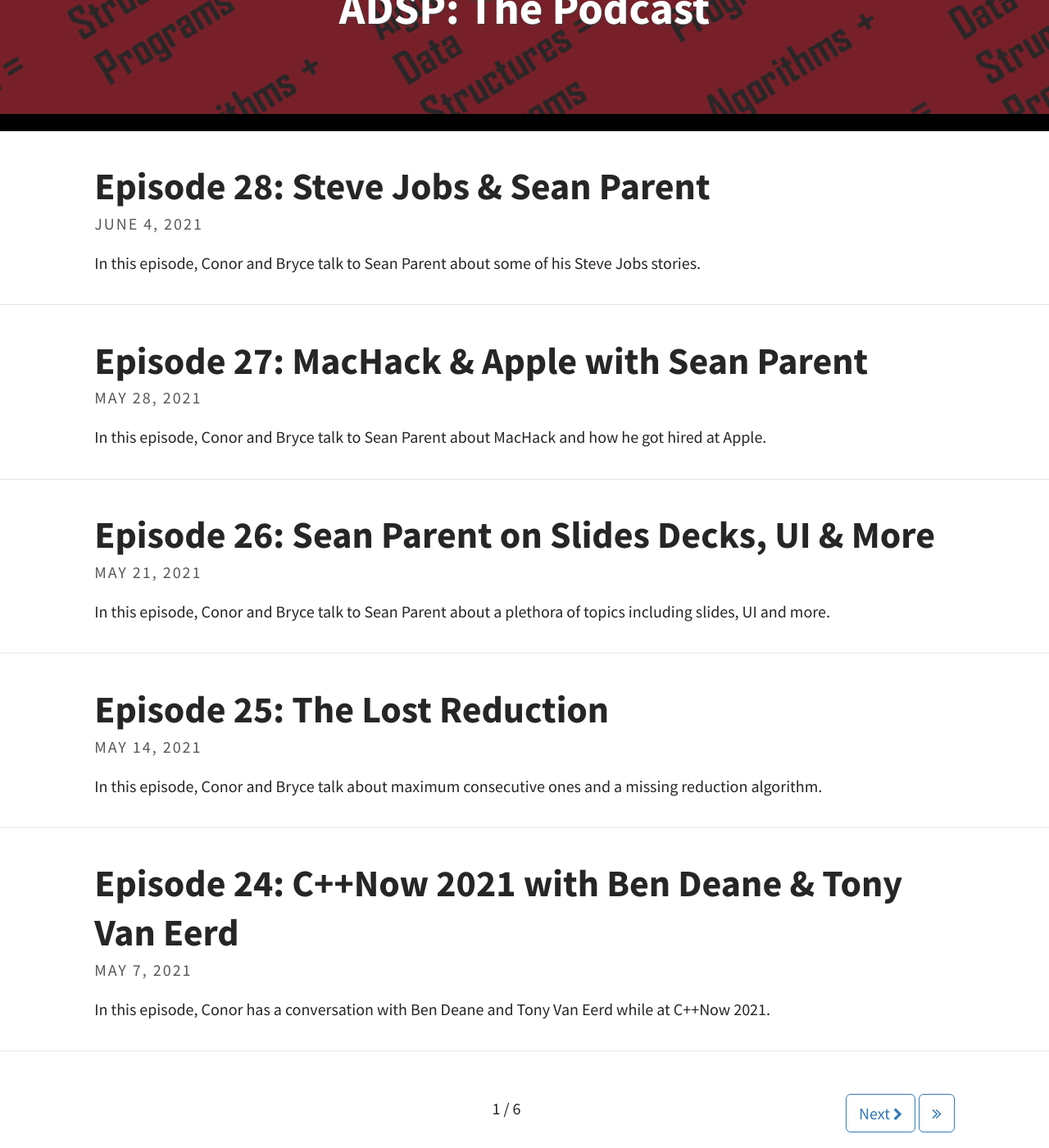
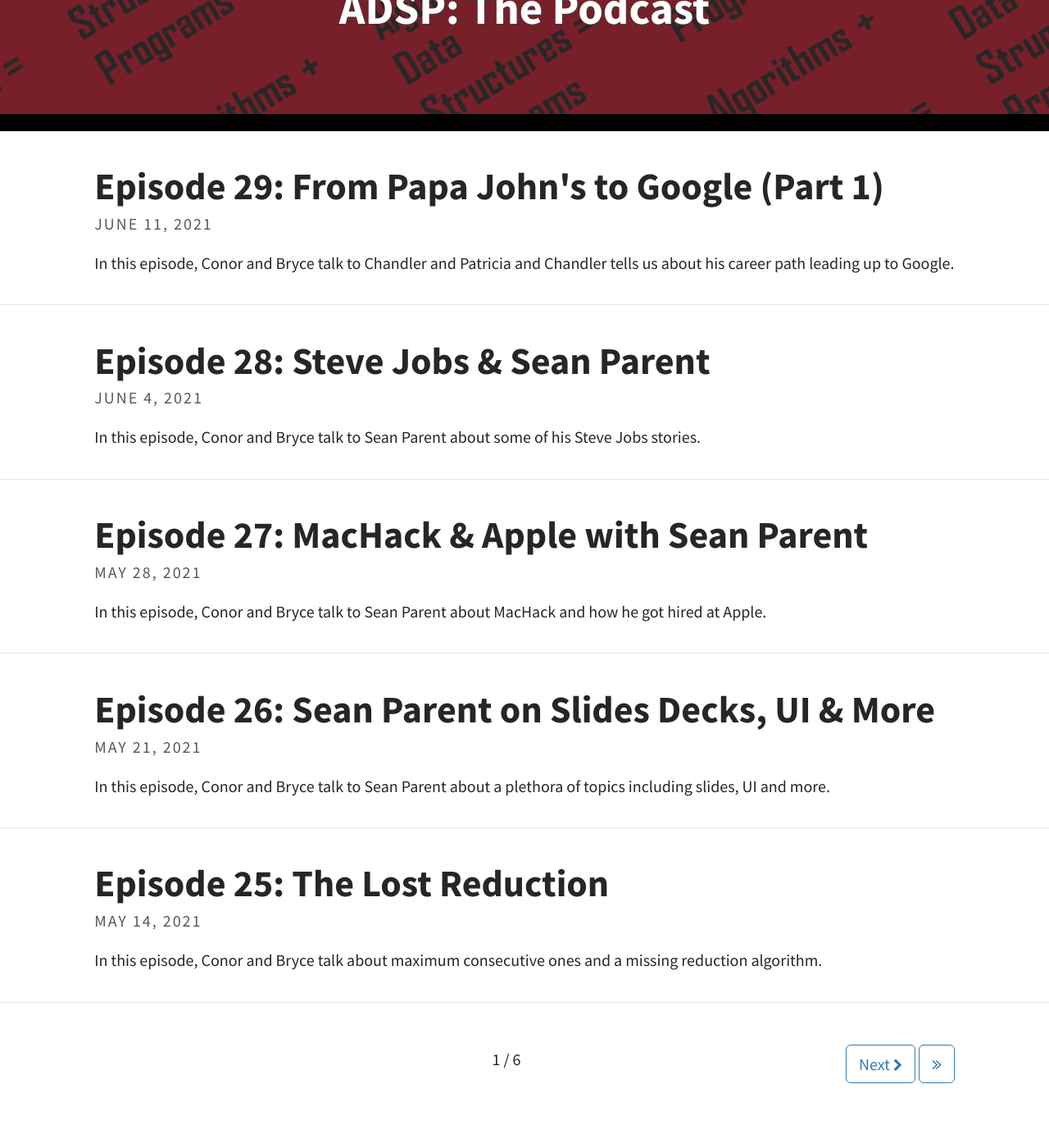
Before and after one commit to codereport/adsp2, a Jekyll site: the page built from index.html, in a window 1280 px wide and 1400 px high, scrolled down 225 px. Shown: the whole window at 82% size. Built offline with Jekyll 4.4.1, drawn with Linux system fonts in a browser that asks for light colours; the list of posts is cut into pages by our own code; some of the changed lines change nothing that is shown.

Commit message:
Episode 29

```diff
--- /dev/null
+++ b/_posts/2021-06-11-Episode-29.md
@@ -0,0 +1,38 @@
+---
+layout: post
+title: "Episode 29: From Papa John's to Google (Part 1)"
+tags: [Chandler Carruth, Patricia Aas, Guest, Interviewing]
+excerpt_separator: <!--more-->
+---
+
+<div id="buzzsprout-player-8685473"></div>
+<script src="https://www.buzzsprout.com/1501960/8685473-episode-29-from-papa-john-s-to-google-part-1.js?container_id=buzzsprout-player-8685473&player=small" type="text/javascript" charset="utf-8"></script>
+
+<br>In this episode, Conor and Bryce talk to Chandler and Patricia and Chandler tells us about his career path leading up to Google.
+
+<!--more-->
+
+**About the Guests:**
+
+[Chandler Carruth](https://twitter.com/chandlerc1024) leads the C++, [Clang](https://clang.llvm.org/), and [LLVM](https://llvm.org/) teams at Google, building a better language with better diagnostics, tools, compilers, optimizers, etc. Previously, he worked on several pieces of Google’s distributed build system. He makes guest appearances helping to maintain a few core C++ libraries across Google’s codebase, and is active in the LLVM and Clang open source communities. He received his M.S. and B.S. in Computer Science from Wake Forest University, but disavows all knowledge of the contents of his Master’s thesis. He is regularly found drinking Cherry Coke Zero in the daytime and pontificating over a single malt scotch in the evening.
+
+[Patricia Aas](https://twitter.com/pati_gallardo) is a C++ programmer with a "thing for building browsers". She works for a company she co-founded called [TurtleSec](https://turtlesec.no/) where she teaches courses in Secure Coding in C++ and does consulting and contracting. She has been a professional programmer for 16 years, and started off her career working on the original [Opera browser](https://www.opera.com/). Since then she has made embedded products at Cisco and another browser at [Vivaldi](https://vivaldi.com/). When she has time she works on her own open source (pre-alpha) Chromium/Blink+Qt based browser called [TurtleBrowser](https://github.com/turtlebrowser/turtlebrowser).
+
+### Show Notes
+
+**Date Recorded:** 2021-06-05 <br>
+**Date Released:** 2021-06-11
+
+* [ADSP Episode 28: Steve Jobs & Sean Parent](https://adspthepodcast.com/2021/06/04/Episode-28.html)
+* [Papa John's](https://www.papajohns.ca/)
+* [Silicon Valley TV Show](https://en.wikipedia.org/wiki/Silicon_Valley_(TV_series))
+* [Linux Wine](https://en.wikipedia.org/wiki/Wine_(software))
+* [Transgaming](https://twitter.com/transgaming?lang=en)
+* [LLVM](https://llvm.org/)
+
+### Intro Song Info
+
+Miss You by Sarah Jansen https://soundcloud.com/sarahjansenmusic<br>
+Creative Commons — Attribution 3.0 Unported — CC BY 3.0<br>
+Free Download / Stream: http://bit.ly/l-miss-you<br>
+Music promoted by Audio Library https://youtu.be/iYYxnasvfx8<br>
--- a/pages/episodes.md
+++ b/pages/episodes.md
@@ -9,6 +9,7 @@
 
 |   #   |                                                Title                                                | Release Date |
 | :---: | :-------------------------------------------------------------------------------------------------: | :----------: |
+|  29   |    [From Papa John's to Google (Part 1)](https://adspthepodcast.com/2021/06/11/Episode-29.html)     |  2021-06-11  |
 |  28   |          [Steve Jobs & Sean Parent](https://adspthepodcast.com/2021/06/04/Episode-28.html)          |  2021-06-04  |
 |  27   |      [MacHack & Apple with Sean Parent](https://adspthepodcast.com/2021/05/28/Episode-27.html)      |  2021-05-28  |
 |  26   |   [Sean Parent on Slides Decks, UI & More](https://adspthepodcast.com/2021/05/21/Episode-26.html)   |  2021-05-21  |
```
